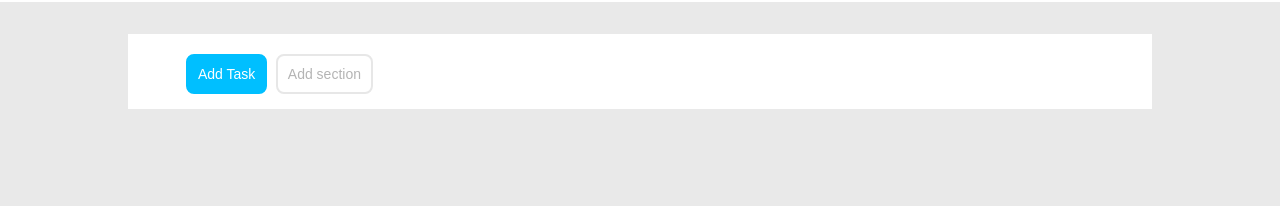
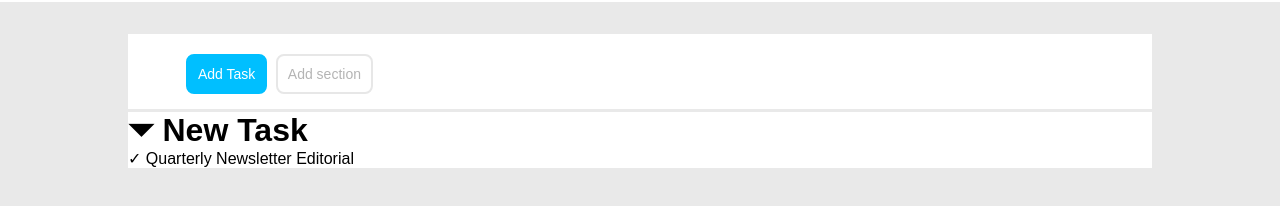
Before and after one commit to GabrieleMajocchi/html-css-toboolist, a plain HTML site: page index.html in a window 1280 px wide. Shown: the part 118-324 px from the top of the page. Drawn offline with Linux system fonts and the light colour scheme.

Commit message:
added new task elements

```diff
--- a/index.html
+++ b/index.html
@@ -22,7 +22,12 @@
         </div>
 
         <div class="tasks">
-
+            <div class="new-task">
+                <h1>&#9207; New Task</h1>
+                <span class="round green">&check;</span>
+                <span>Quarterly Newsletter</span>
+                <span class="highlight">Editorial</span>
+            </div>
         </div>
 
     </main>
```
